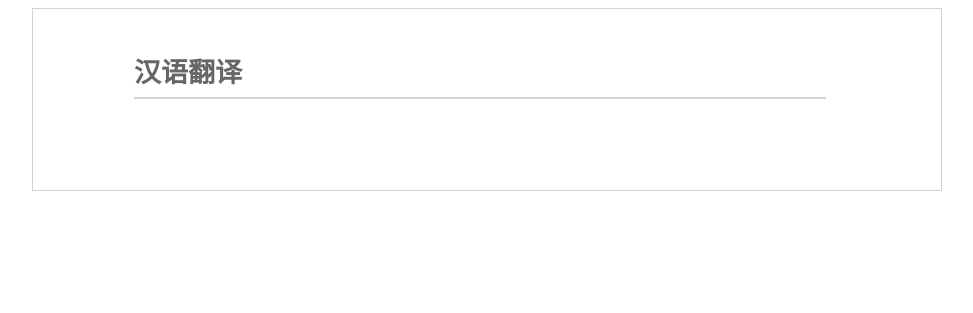
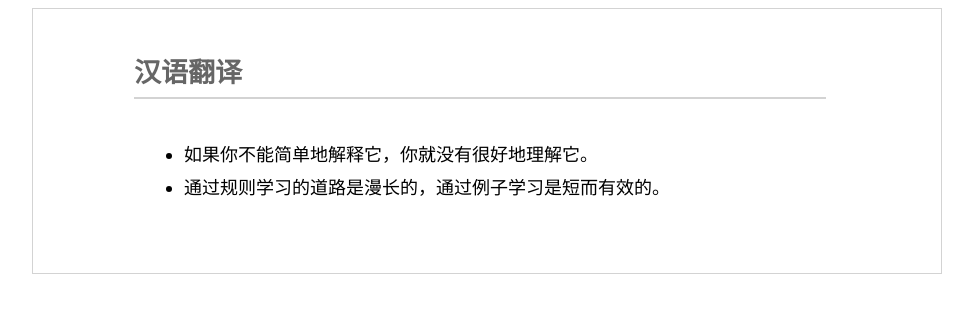
Before and after one commit to luli100/luli100.github.io, a Jekyll site: the page built from _posts/2023-01-14-chinese-translation.md, in a window 1280 px wide. Shown: the top 313 px of the page, without its empty margins (153-1126 px from the left). Built offline with Jekyll 4.4.1, drawn with Linux system fonts in a browser that asks for light colours.

Commit message:
english translation sentence

```diff
--- a/_posts/2023-01-14-chinese-translation.md
+++ b/_posts/2023-01-14-chinese-translation.md
@@ -2,3 +2,6 @@
 layout: post
 title: 汉语翻译
 ---
+
+- 如果你不能简单地解释它，你就没有很好地理解它。
+- 通过规则学习的道路是漫长的，通过例子学习是短而有效的。
```
Also changed, not shown: _posts/2023-01-14-english-sentences.md (+3 -0 lines).
